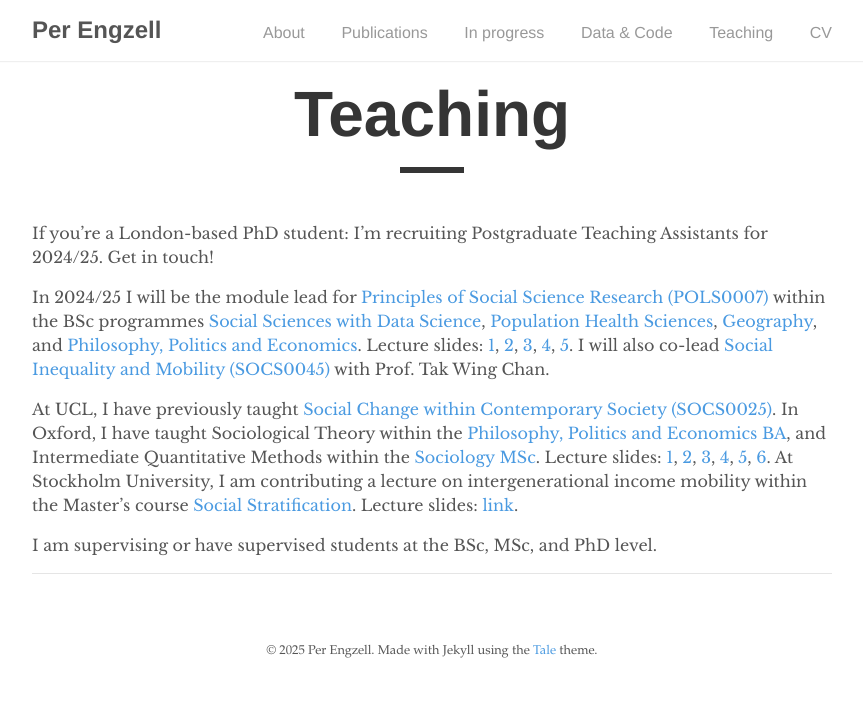
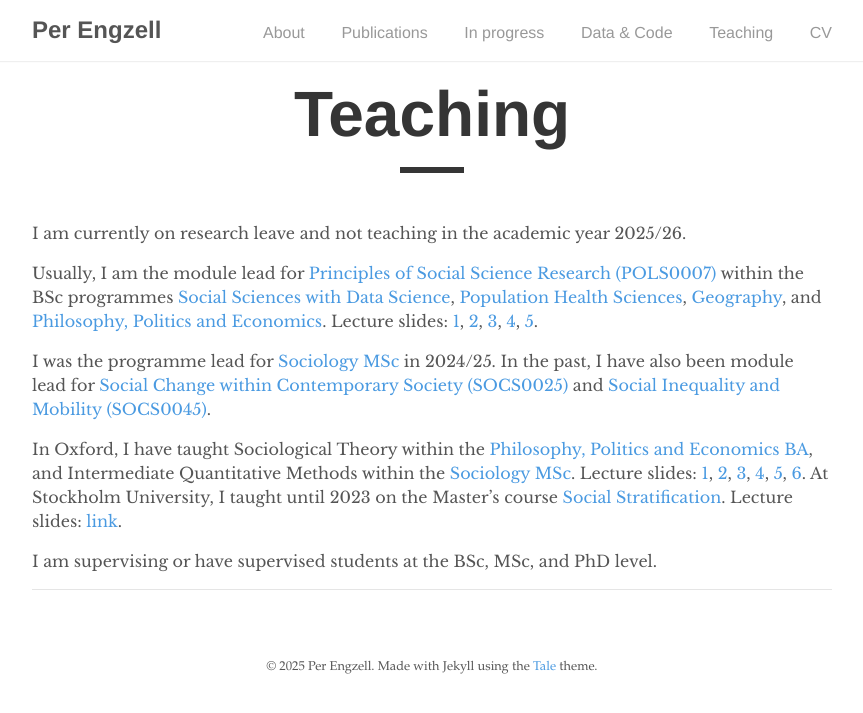
Before and after one commit to pengzell/pengzell.github.io, a Jekyll site: the page built from _pages/teaching.md, in a window 1280 px wide. Shown: the top 713 px of the page, without its empty margins (208-1071 px from the left). Built offline with Jekyll 4.4.1, drawn with Linux system fonts in a browser that asks for light colours.

Commit message:
Update teaching.md

```diff
--- a/_pages/teaching.md
+++ b/_pages/teaching.md
@@ -5,10 +5,12 @@ author: "Per Engzell"
 permalink: /teaching/
 ---
 
-If you're a London-based PhD student: I'm recruiting Postgraduate Teaching Assistants for 2024/25. Get in touch!
+I am currently on research leave and not teaching in the academic year 2025/26.
 
-In 2024/25 I will be the module lead for [Principles of Social Science Research (POLS0007)](https://www.ucl.ac.uk/module-catalogue/modules/principles-of-social-science-research-POLS0007) within the BSc programmes [Social Sciences with Data Science](https://www.ucl.ac.uk/prospective-students/undergraduate/degrees/social-sciences-data-science-bsc), [Population Health Sciences](https://www.ucl.ac.uk/prospective-students/undergraduate/degrees/population-health-sciences-bsc), [Geography](https://www.ucl.ac.uk/prospective-students/undergraduate/degrees/geography-bsc), and [Philosophy, Politics and Economics](https://www.ucl.ac.uk/prospective-students/undergraduate/degrees/philosophy-politics-and-economics-bsc). Lecture slides: [1](https://github.com/pengzell/pengzell.github.io/blob/master/_content/POLS0007-1.pdf), [2](https://github.com/pengzell/pengzell.github.io/blob/master/_content/POLS0007-2.pdf), [3](https://github.com/pengzell/pengzell.github.io/blob/master/_content/POLS0007-3.pdf), [4](https://github.com/pengzell/pengzell.github.io/blob/master/_content/POLS0007-4.pdf), [5](https://github.com/pengzell/pengzell.github.io/blob/master/_content/POLS0007-5.pdf). I will also co-lead [Social Inequality and Mobility (SOCS0045)](https://www.ucl.ac.uk/module-catalogue/modules/social-inequality-and-mobility-SOCS0045) with Prof. Tak Wing Chan.
+Usually, I am the module lead for [Principles of Social Science Research (POLS0007)](https://www.ucl.ac.uk/module-catalogue/modules/principles-of-social-science-research-POLS0007) within the BSc programmes [Social Sciences with Data Science](https://www.ucl.ac.uk/prospective-students/undergraduate/degrees/social-sciences-data-science-bsc), [Population Health Sciences](https://www.ucl.ac.uk/prospective-students/undergraduate/degrees/population-health-sciences-bsc), [Geography](https://www.ucl.ac.uk/prospective-students/undergraduate/degrees/geography-bsc), and [Philosophy, Politics and Economics](https://www.ucl.ac.uk/prospective-students/undergraduate/degrees/philosophy-politics-and-economics-bsc). Lecture slides: [1](https://github.com/pengzell/pengzell.github.io/blob/master/_content/POLS0007-1.pdf), [2](https://github.com/pengzell/pengzell.github.io/blob/master/_content/POLS0007-2.pdf), [3](https://github.com/pengzell/pengzell.github.io/blob/master/_content/POLS0007-3.pdf), [4](https://github.com/pengzell/pengzell.github.io/blob/master/_content/POLS0007-4.pdf), [5](https://github.com/pengzell/pengzell.github.io/blob/master/_content/POLS0007-5.pdf).
 
-At UCL, I have previously taught [Social Change within Contemporary Society (SOCS0025)](https://www.ucl.ac.uk/module-catalogue/modules/social-change-within-contemporary-society-SOCS0025). In Oxford, I have taught Sociological Theory within the [Philosophy, Politics and Economics BA](https://www.ox.ac.uk/admissions/undergraduate/courses/course-listing/philosophy-politics-and-economics), and Intermediate Quantitative Methods within the [Sociology MSc](https://www.ox.ac.uk/admissions/graduate/courses/msc-sociology). Lecture slides: [1](https://github.com/pengzell/pengzell.github.io/blob/master/_content/IQM_Prelims.pdf), [2](https://github.com/pengzell/pengzell.github.io/blob/master/_content/IQM_Missing.pdf), [3](https://github.com/pengzell/pengzell.github.io/blob/master/_content/IQM_Errors.pdf), [4](https://github.com/pengzell/pengzell.github.io/blob/master/_content/IQM_IV.pdf), [5](https://github.com/pengzell/pengzell.github.io/blob/master/_content/IQM_Comparison.pdf), [6](https://github.com/pengzell/pengzell.github.io/blob/master/_content/IQM_Artefacts.pdf). At Stockholm University, I am contributing a lecture on intergenerational income mobility within the Master's course [Social Stratification](https://www.su.se/english/search-courses-and-programmes/so7311-1.412866). Lecture slides: [link](https://github.com/pengzell/pengzell.github.io/blob/master/_content/SU_Slides.pdf).
+I was the programme lead for [Sociology MSc](https://www.ucl.ac.uk/prospective-students/graduate/taught-degrees/sociology-msc) in 2024/25. In the past, I have also been module lead for [Social Change within Contemporary Society (SOCS0025)](https://www.ucl.ac.uk/module-catalogue/modules/social-change-within-contemporary-society-SOCS0025) and [Social Inequality and Mobility (SOCS0045)](https://www.ucl.ac.uk/module-catalogue/modules/social-inequality-and-mobility-SOCS0045).
+
+In Oxford, I have taught Sociological Theory within the [Philosophy, Politics and Economics BA](https://www.ox.ac.uk/admissions/undergraduate/courses/course-listing/philosophy-politics-and-economics), and Intermediate Quantitative Methods within the [Sociology MSc](https://www.ox.ac.uk/admissions/graduate/courses/msc-sociology). Lecture slides: [1](https://github.com/pengzell/pengzell.github.io/blob/master/_content/IQM_Prelims.pdf), [2](https://github.com/pengzell/pengzell.github.io/blob/master/_content/IQM_Missing.pdf), [3](https://github.com/pengzell/pengzell.github.io/blob/master/_content/IQM_Errors.pdf), [4](https://github.com/pengzell/pengzell.github.io/blob/master/_content/IQM_IV.pdf), [5](https://github.com/pengzell/pengzell.github.io/blob/master/_content/IQM_Comparison.pdf), [6](https://github.com/pengzell/pengzell.github.io/blob/master/_content/IQM_Artefacts.pdf). At Stockholm University, I taught until 2023 on the Master's course [Social Stratification](https://www.su.se/english/search-courses-and-programmes/so7311-1.412866). Lecture slides: [link](https://github.com/pengzell/pengzell.github.io/blob/master/_content/SU_Slides.pdf).
 
 I am supervising or have supervised students at the BSc, MSc, and PhD level.
```
